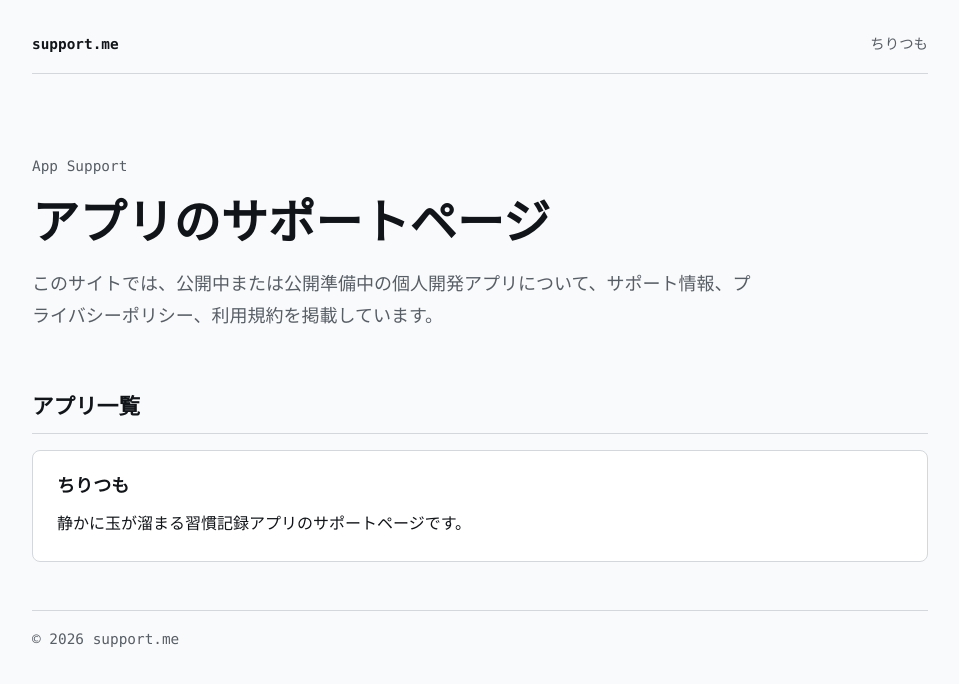
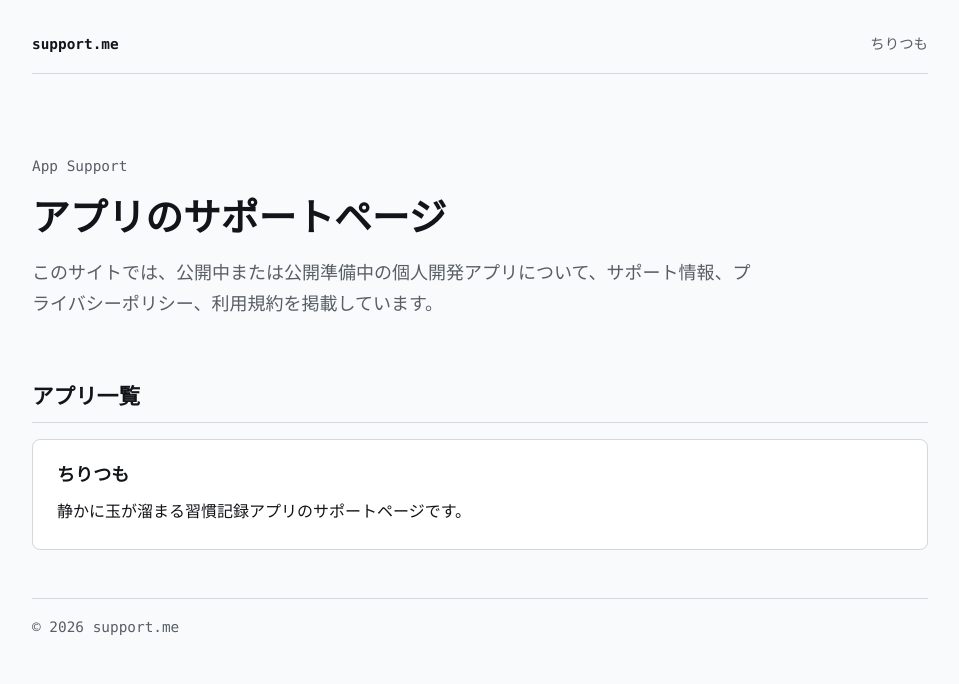
Before and after one commit to samurai-89/support.me, a plain HTML site: page index.html in a window 1280 px wide. Shown: the whole page, without its empty margins (160-1119 px from the left). Drawn offline with Linux system fonts and the light colour scheme.

Commit message:
Tighten support page typography

```diff
--- a/site.css
+++ b/site.css
@@ -102,7 +102,10 @@ h3 {
 
 h1 {
   font-size: var(--text-2xl);
-  max-width: 12em;
+  max-width: none;
+  overflow-wrap: normal;
+  white-space: nowrap;
+  word-break: keep-all;
 }
 
 h2 {
--- a/tokens.css
+++ b/tokens.css
@@ -9,8 +9,8 @@
   --color-accent-soft: oklch(94% 0.035 255);
   --color-success: oklch(55% 0.13 155);
   --color-warning: oklch(68% 0.14 75);
-  --font-display: ui-serif, "Hiragino Mincho ProN", "Yu Mincho", "YuMincho", serif;
   --font-body: -apple-system, BlinkMacSystemFont, "Hiragino Sans", "Yu Gothic", "YuGothic", "Segoe UI", sans-serif;
+  --font-display: var(--font-body);
   --font-utility: ui-monospace, SFMono-Regular, Menlo, Consolas, monospace;
   --space-xs: 0.5rem;
   --space-sm: 0.75rem;
@@ -23,7 +23,7 @@
   --text-base: 1rem;
   --text-lg: 1.125rem;
   --text-xl: 1.35rem;
-  --text-2xl: clamp(1.75rem, 1.35rem + 2vw, 3rem);
+  --text-2xl: clamp(1.4rem, 1.08rem + 1.6vw, 2.4rem);
   --radius-sm: 0.375rem;
   --radius-md: 0.5rem;
   --rule: 1px solid var(--color-rule);
```
